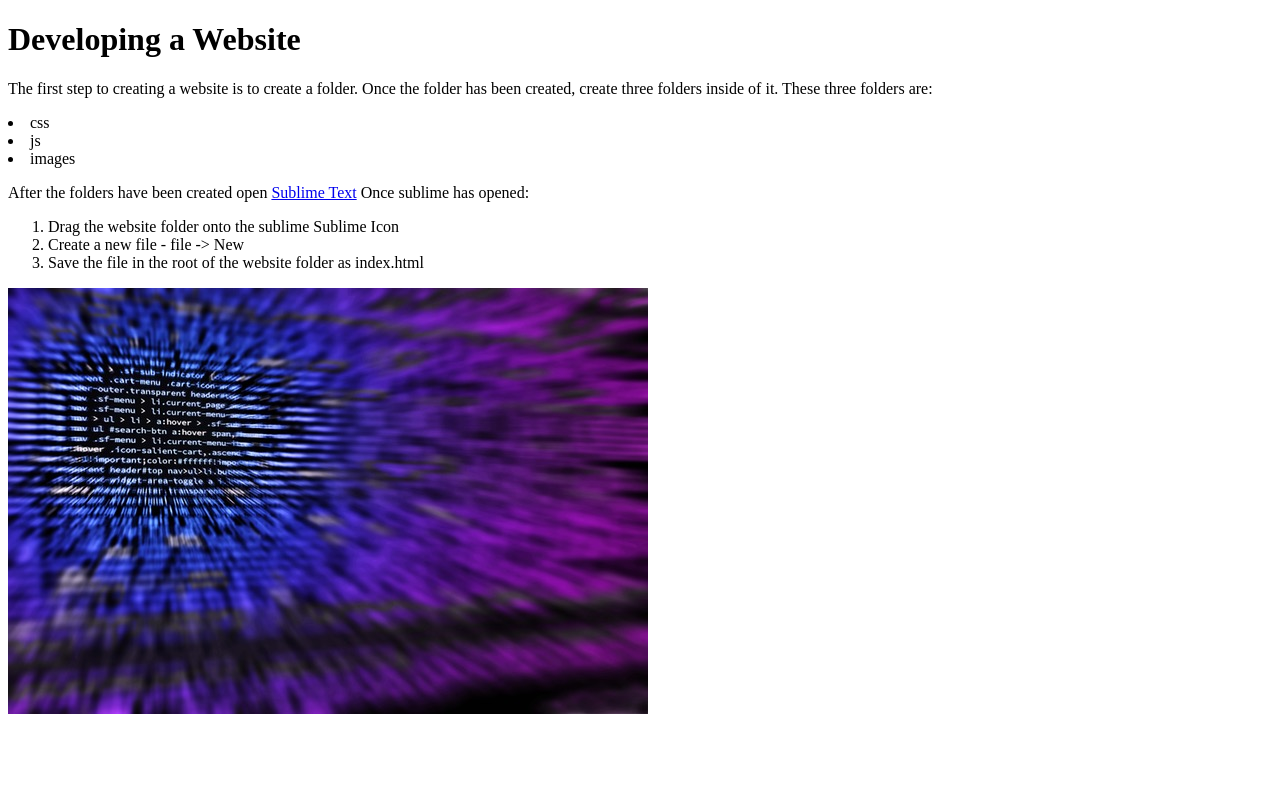
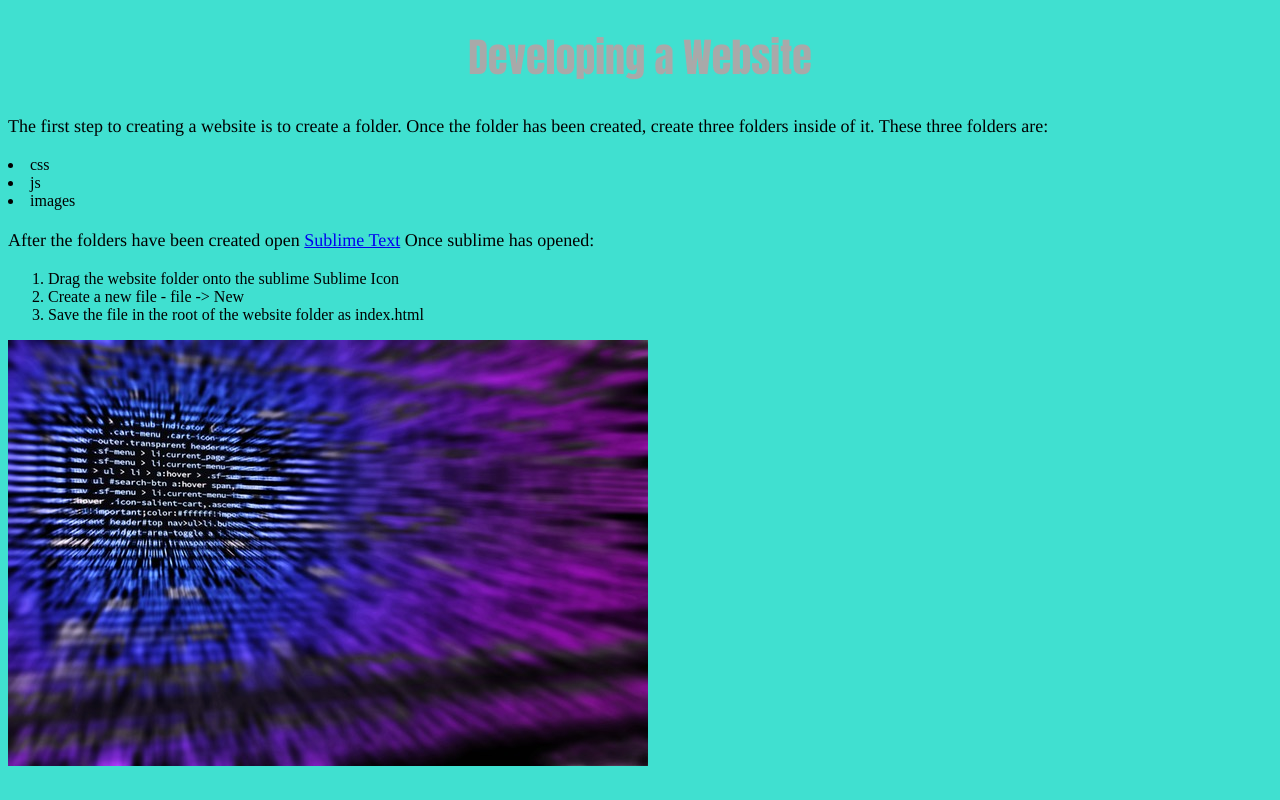
Before and after one commit to Rose529/rose_firstwebsite, a plain HTML site: page index.html in a window 1280 px wide. Drawn offline with Linux system fonts and the light colour scheme.

Commit message:
added stylesheet with base style

```diff
--- /dev/null
+++ b/css/style.css
@@ -0,0 +1,16 @@
+body{
+	background-color: turquoise;
+}
+
+h1 {
+	text-align: center;
+	font-family: Impact, sans-serif;
+	font-size: 40px;
+	color: darkgrey;
+}
+
+p {
+	font-family: times;
+	font-size: 18px;
+	line-height: 24px;
+}
--- a/index.html
+++ b/index.html
@@ -3,6 +3,7 @@
 	<head>
 		<meta charset="utf-8">
 		<title> Learning Web Development </title>
+		<link rel="stylesheet" href="css/style.css">
 	</head>
 	<body>
 		<h1>Developing a Website</h1>
```
